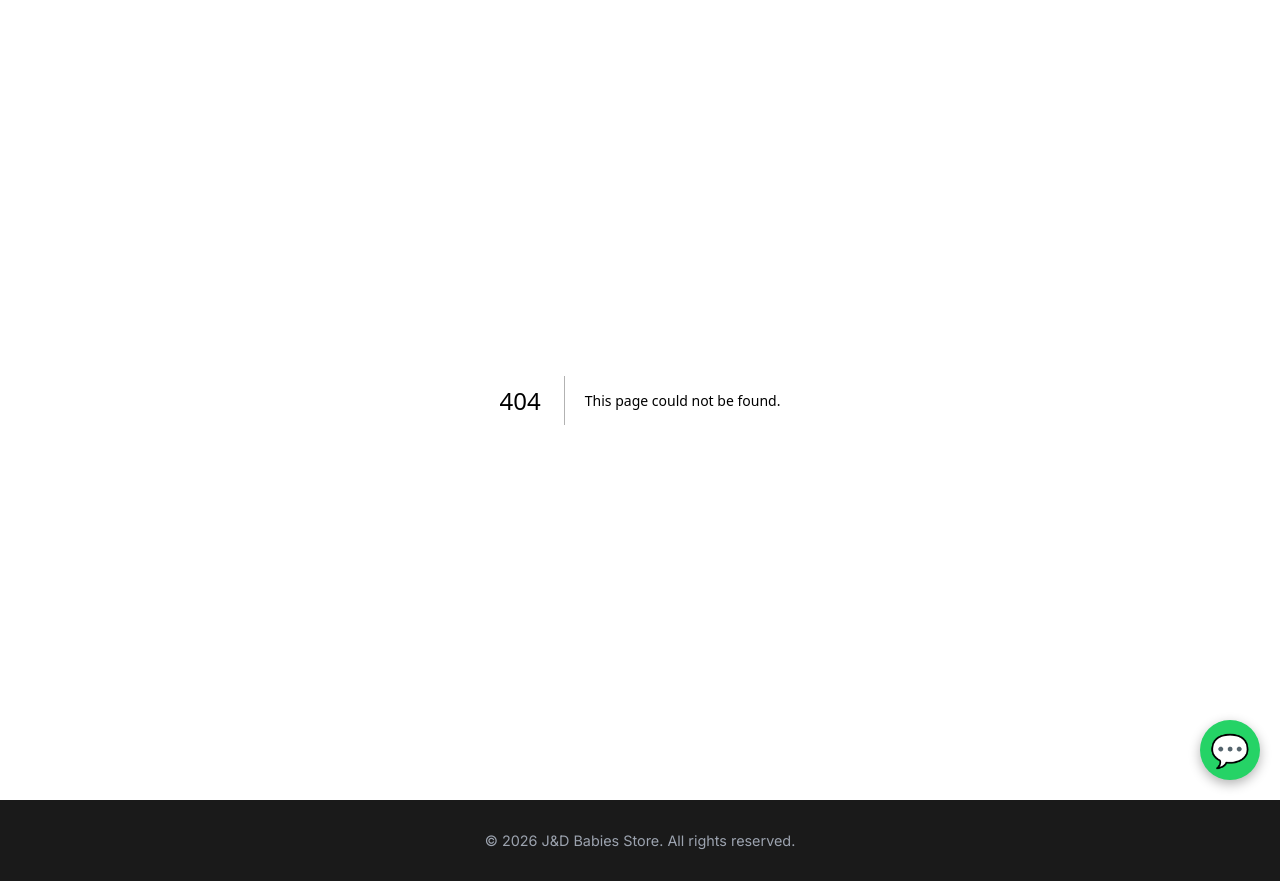
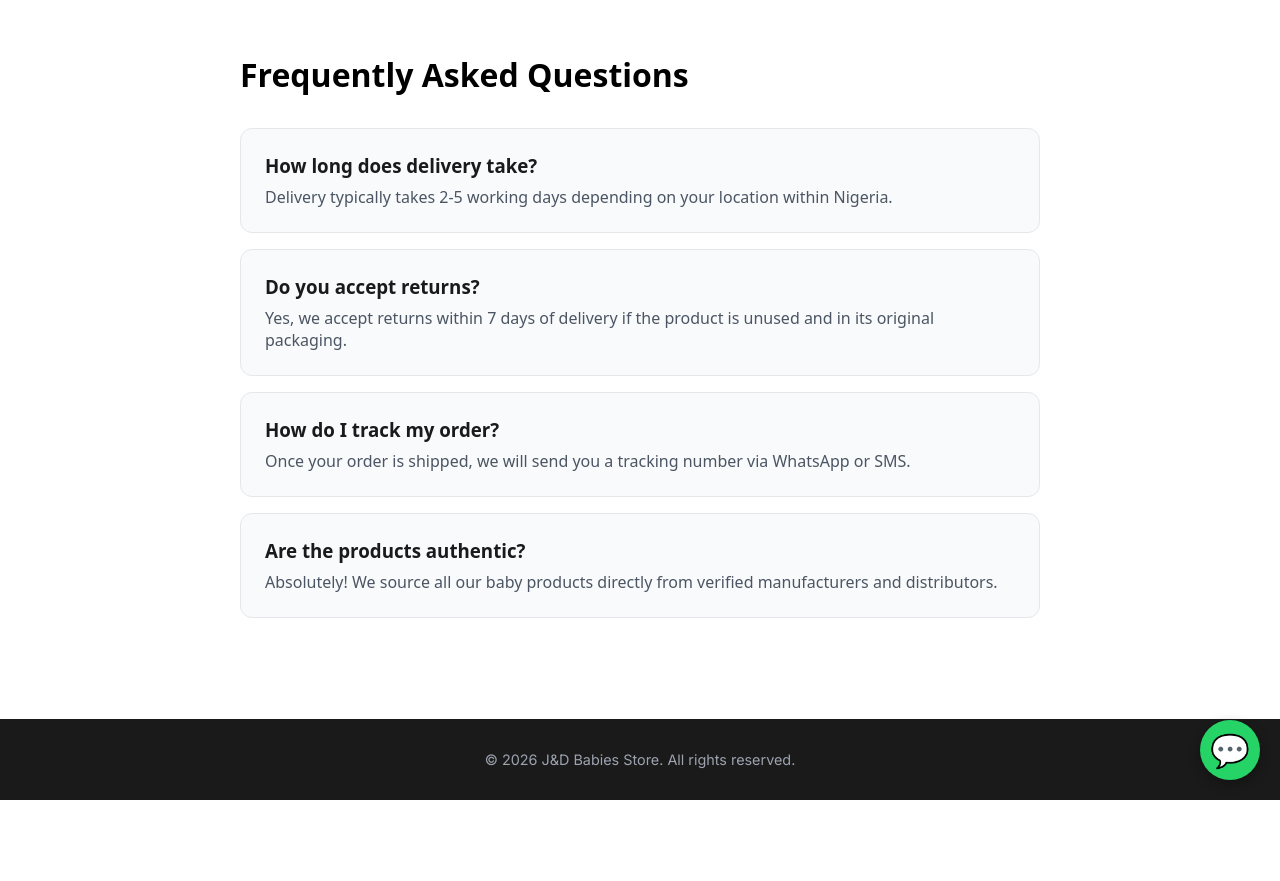
Before and after one commit to okivictor01-bit/J-D, a Next.js app: page /faq in a window 1280 px wide. Before the commit this address had no page. After the commit the page ends 800 px from the top, so only its background shows below. Built offline with nearby package versions, Linux system fonts and the light colour scheme.

Commit message:
Create page.tsx

```diff
--- /dev/null
+++ b/app/faq/page.tsx
@@ -0,0 +1,22 @@
+export default function FAQ() {
+  const faqs = [
+    { q: "How long does delivery take?", a: "Delivery typically takes 2-5 working days depending on your location within Nigeria." },
+    { q: "Do you accept returns?", a: "Yes, we accept returns within 7 days of delivery if the product is unused and in its original packaging." },
+    { q: "How do I track my order?", a: "Once your order is shipped, we will send you a tracking number via WhatsApp or SMS." },
+    { q: "Are the products authentic?", a: "Absolutely! We source all our baby products directly from verified manufacturers and distributors." }
+  ];
+
+  return (
+    <main style={{ fontFamily: 'system-ui, sans-serif', maxWidth: '800px', margin: '0 auto', padding: '2rem 1rem' }}>
+      <h1 style={{ fontSize: '2rem', marginBottom: '2rem' }}>Frequently Asked Questions</h1>
+      <div style={{ display: 'flex', flexDirection: 'column', gap: '1rem' }}>
+        {faqs.map((faq, index) => (
+          <div key={index} style={{ padding: '1.5rem', backgroundColor: '#f9fafb', borderRadius: '12px', border: '1px solid #e5e7eb' }}>
+            <h3 style={{ margin: '0 0 0.5rem 0', color: '#1a1a1a' }}>{faq.q}</h3>
+            <p style={{ margin: 0, color: '#4b5563' }}>{faq.a}</p>
+          </div>
+        ))}
+      </div>
+    </main>
+  );
+}
```
